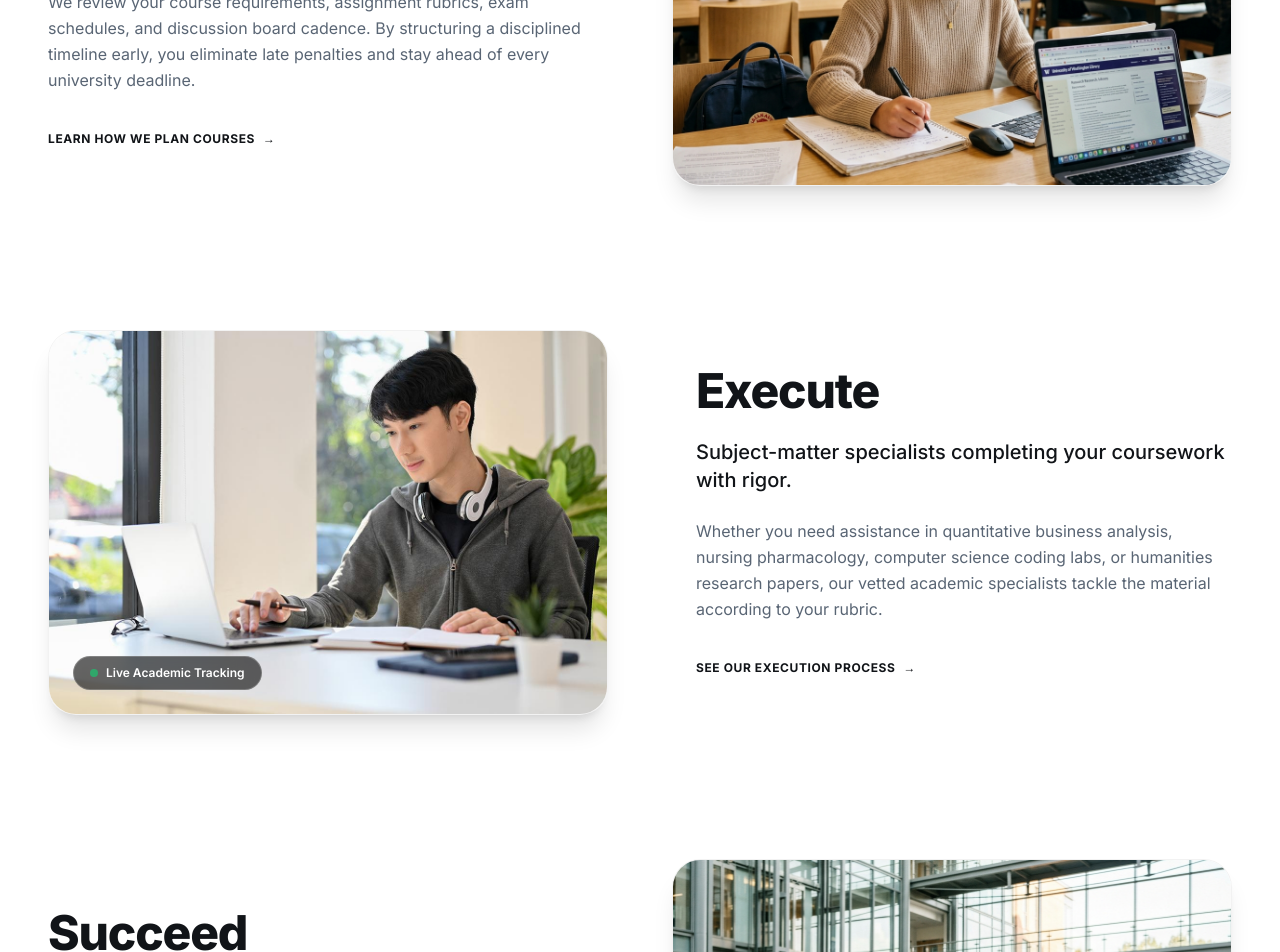
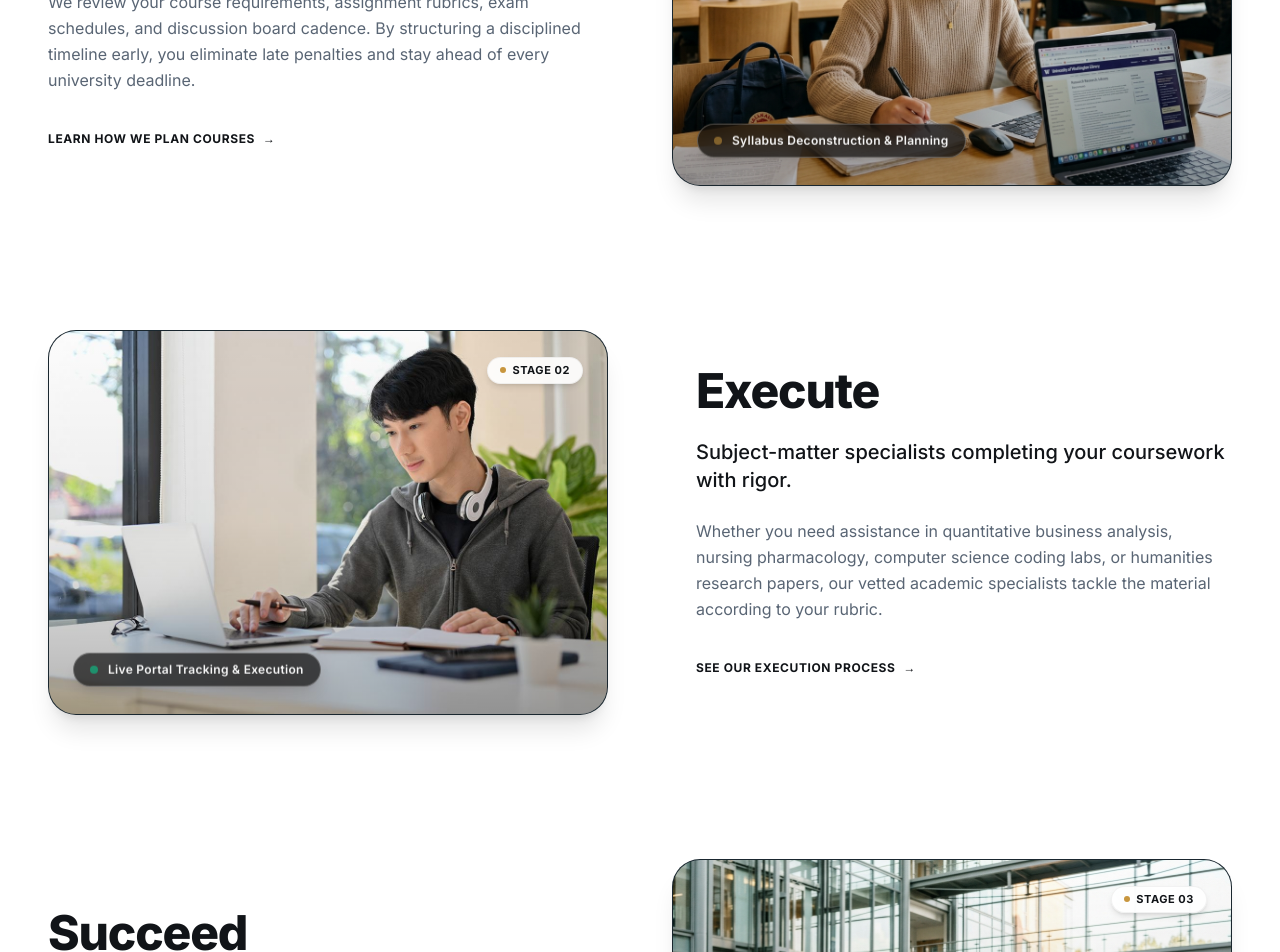
Before and after one commit to k-clinton/TMOCU, a Next.js app: page / in a window 1280 px wide. Shown: the part 1700-2652 px from the top of the page. Built offline with nearby package versions, Linux system fonts and the light colour scheme; no server answers.

Commit message:
feat: implement the backdrop hero image to use homeclient

```diff
--- a/app/HomeClient.tsx
+++ b/app/HomeClient.tsx
@@ -5,6 +5,8 @@ import Link from "next/link";
 import { useScrollReveal } from "@/lib/useScrollReveal";
 import PlatformMarquee from "@/components/ui/PlatformMarquee";
 import WhyTMOCU from "@/components/sections/WhyTMOCU";
+import HeroImageBackdrop from "@/components/ui/HeroImageBackdrop";
+import AnimatedImageCard from "@/components/ui/AnimatedImageCard";
 
 const metricCards = [
   {
@@ -33,26 +35,18 @@ export default function HomeClient() {
 
   return (
     <div className="flex flex-col min-h-screen bg-[#FBFBFB]">
-      {/* ─── Hero Section (Architectural Backdrop with Left Gradient for Text Contrast) ─── */}
+      {/* ─── Hero Section (Architectural Backdrop with Animated Ken Burns & Ambient Glow) ─── */}
       <section
         ref={heroRef}
         className="relative bg-[#1E2B34] text-white pt-32 md:pt-40 pb-24 md:pb-36 px-6 lg:px-12 overflow-hidden"
         aria-label="Hero"
       >
-        {/* Architectural Photo Backdrop & Dynamic Gradient Overlay */}
-        <div className="absolute inset-0 z-0">
-          <Image
+        {/* Animated Architectural Photo Backdrop */}
+        <HeroImageBackdrop
           src="/images/hero-architecture.jpg"
           alt="Modern university campus architecture"
-            fill
-            className="object-cover object-center sm:object-[center_35%] opacity-85"
           priority
         />
-          {/* Gradient: Stronger dark-slate backing on the left for text legibility, fading out completely towards the right to reveal the architectural structure */}
-          <div className="absolute inset-0 bg-gradient-to-r from-[#1B2932]/95 via-[#23333E]/80 via-45% md:via-40% to-transparent" />
-          {/* Subtle top/bottom atmospheric vignette */}
-          <div className="absolute inset-0 bg-gradient-to-t from-[#1B2932]/40 via-transparent to-black/25 pointer-events-none" />
-        </div>
 
         <div className="relative z-10 max-w-[1280px] mx-auto grid grid-cols-1 lg:grid-cols-12 gap-12 items-center">
           {/* Headline & Mission */}
@@ -173,35 +167,37 @@ export default function HomeClient() {
 
             {/* Right: Vertical Realistic Photo Card */}
             <div className="lg:col-span-6">
-              <div className="relative rounded-[28px] overflow-hidden shadow-xl border border-black/5 aspect-[4/3] sm:aspect-[16/11]">
-                <Image
+              <AnimatedImageCard
                 src="/images/student-study-1.jpg"
                 alt="Student focused on coursework in library"
-                  fill
-                  className="object-cover"
-                  sizes="(max-width: 768px) 100vw, 50vw"
+                aspectRatio="aspect-[4/3] sm:aspect-[16/11]"
+                badge={{
+                  text: "Syllabus Deconstruction & Planning",
+                  dotColor: "bg-gold",
+                  pulse: true,
+                  position: "bottom-left",
+                }}
+                secondaryBadge="Stage 01"
               />
-              </div>
             </div>
           </div>
 
           {/* ─── Staggered Editorial Section 2: EXECUTE (Alternating Layout) ─── */}
           <div className="grid grid-cols-1 lg:grid-cols-12 gap-12 lg:gap-16 items-center mb-28 lg:mb-36">
-            {/* Left: Vertical Realistic Photo Card with Video/Play Badge */}
+            {/* Left: Vertical Realistic Photo Card with Live Status Badge */}
             <div className="lg:col-span-6 order-2 lg:order-1">
-              <div className="relative rounded-[28px] overflow-hidden shadow-xl border border-black/5 aspect-[4/3] sm:aspect-[16/11] group">
-                <Image
+              <AnimatedImageCard
                 src="/images/student-study-2.jpg"
                 alt="Student studying with laptop and books"
-                  fill
-                  className="object-cover group-hover:scale-105 transition-transform duration-500"
-                  sizes="(max-width: 768px) 100vw, 50vw"
+                aspectRatio="aspect-[4/3] sm:aspect-[16/11]"
+                badge={{
+                  text: "Live Portal Tracking & Execution",
+                  dotColor: "bg-emerald-400",
+                  pulse: true,
+                  position: "bottom-left",
+                }}
+                secondaryBadge="Stage 02"
               />
-                <div className="absolute bottom-6 left-6 bg-black/60 backdrop-blur-md px-4 py-2 rounded-full text-white text-xs font-semibold flex items-center gap-2 border border-white/20">
-                  <span className="w-2 h-2 rounded-full bg-green-400 animate-pulse" />
-                  Live Academic Tracking
-                </div>
-              </div>
             </div>
 
             {/* Right: Text Narrative */}
@@ -253,15 +249,18 @@ export default function HomeClient() {
 
             {/* Right: Realistic Photo Card */}
             <div className="lg:col-span-6">
-              <div className="relative rounded-[28px] overflow-hidden shadow-xl border border-black/5 aspect-[4/3] sm:aspect-[16/11]">
-                <Image
+              <AnimatedImageCard
                 src="/images/students-collaboration.jpg"
                 alt="Students studying collaboratively in modern atrium"
-                  fill
-                  className="object-cover"
-                  sizes="(max-width: 768px) 100vw, 50vw"
+                aspectRatio="aspect-[4/3] sm:aspect-[16/11]"
+                badge={{
+                  text: "Grade A Targets Verified",
+                  dotColor: "bg-emerald-400",
+                  pulse: true,
+                  position: "bottom-left",
+                }}
+                secondaryBadge="Stage 03"
               />
-              </div>
             </div>
           </div>
 
```
Lines whose indentation alone changed are shown as unchanged.
